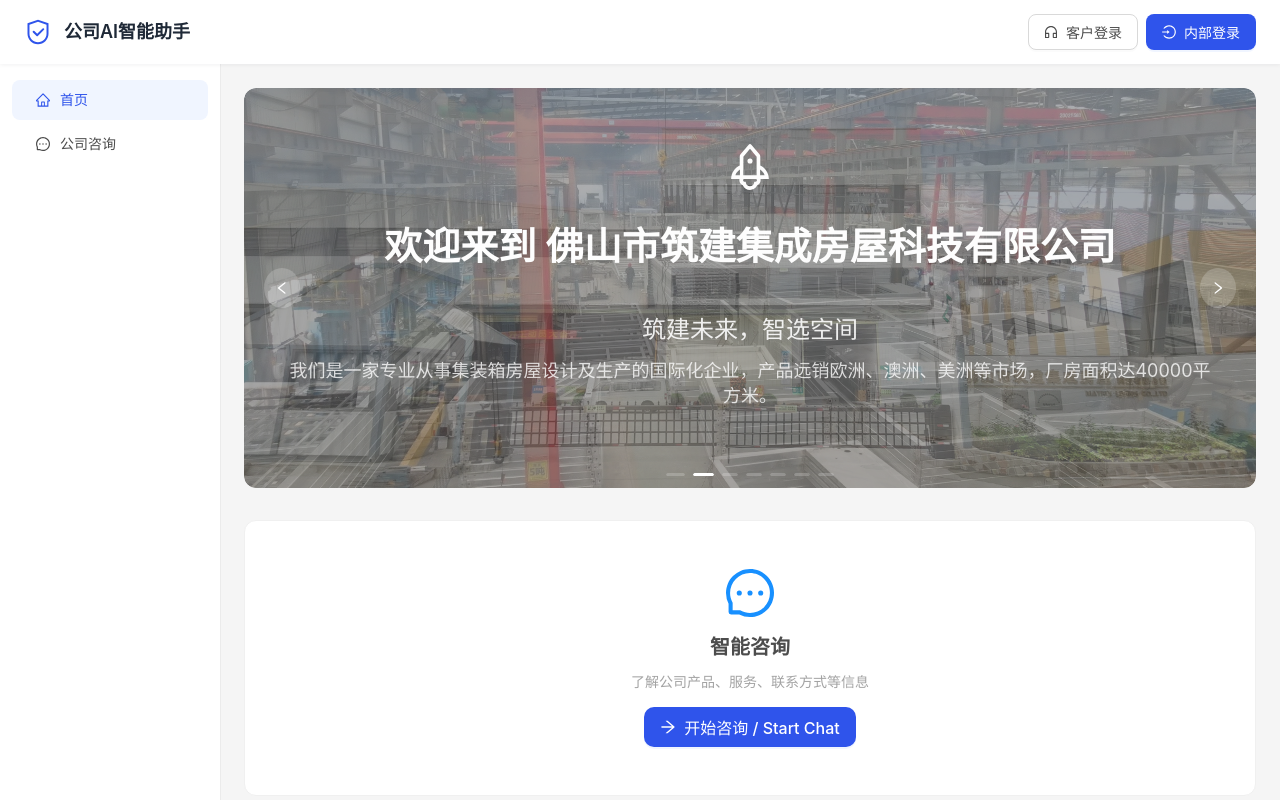
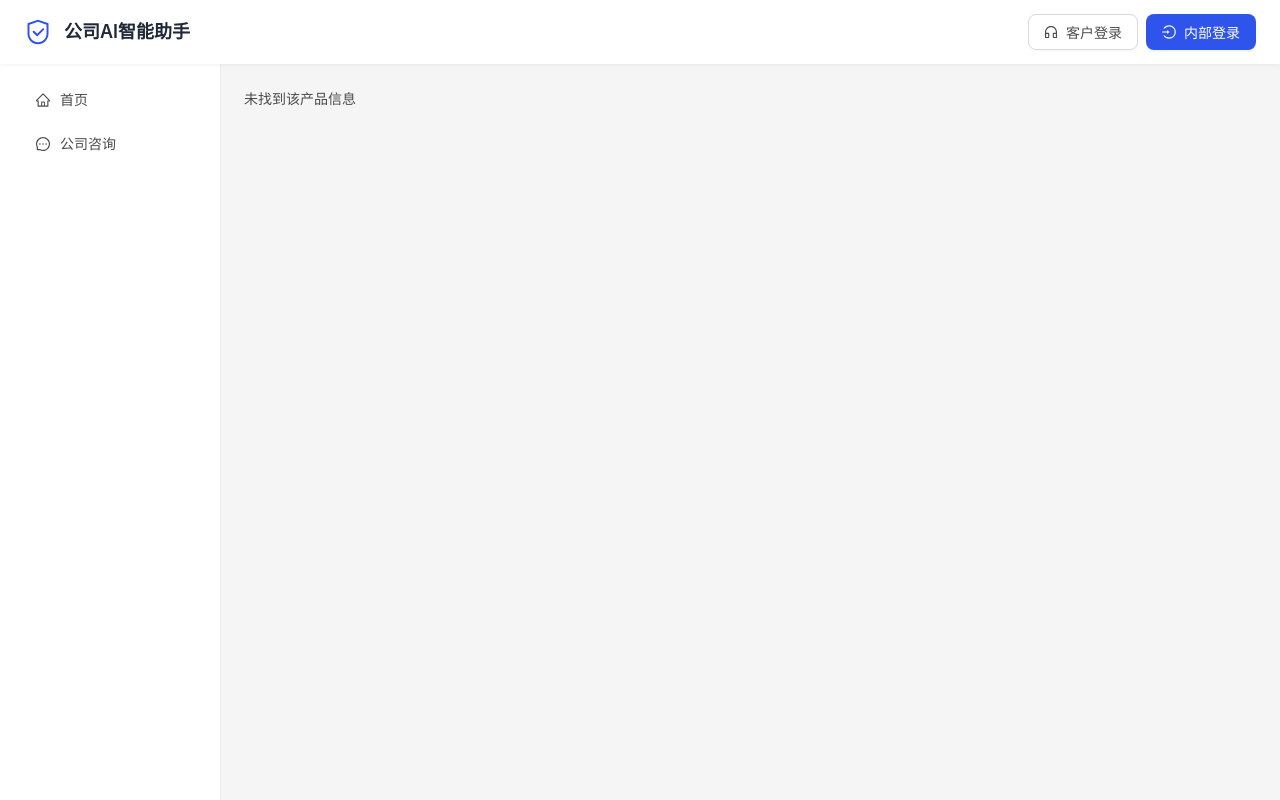
Before and after one commit to amike42w-sys/company-ai, a React (Vite) app: page /product/1 in a window 1280 px wide. Before the commit this address led to /. Shown: the top 800 px of the page. Built offline with nearby package versions, Linux system fonts and the light colour scheme.

Commit message:
feat: 实现核心产品点击进入图文详情页功能

```diff
--- a/src/App.tsx
+++ b/src/App.tsx
@@ -12,6 +12,7 @@ import SupplierCertificateManager from './components/Supplier/SupplierCertificat
 import ChatMonitor from './components/Admin/ChatMonitor'
 import Login from './components/Auth/Login'
 import ProfilePage from './components/Auth/ProfilePage'
+import ProductDetail from './pages/ProductDetail'
 import ProtectedRoute from './components/Auth/ProtectedRoute'
 
 function App() {
@@ -25,6 +26,7 @@ function App() {
         <Route path="/" element={<MainLayout />}>
           <Route index element={<HomePage />} />
           <Route path="public-chat" element={<PublicChat />} />
+          <Route path="product/:id" element={<ProductDetail />} />
           <Route
             path="analysis"
             element={
--- a/src/components/Home/HomePage.tsx
+++ b/src/components/Home/HomePage.tsx
@@ -191,9 +191,13 @@ const HomePage: React.FC = () => {
       <div className={styles.section}>
         <Title level={4}>核心产品</Title>
         <Row gutter={[16, 16]}>
-          {companyInfo.products.map((product, index) => (
-            <Col xs={24} sm={12} lg={6} key={index}>
-              <Card className={styles.productCard} hoverable>
+          {companyInfo.products.map((product) => (
+            <Col xs={24} sm={12} lg={6} key={product.id}>
+              <Card
+                className={styles.productCard}
+                hoverable
+                onClick={() => navigate(`/product/${product.id}`)} // 点击跳转
+              >
                 <div className={styles.productIcon}>{product.icon}</div>
                 <div className={styles.productName}>{product.name}</div>
                 <div className={styles.productSlogan}>{product.slogan}</div>
--- a/src/data/companyInfo.ts
+++ b/src/data/companyInfo.ts
@@ -16,28 +16,76 @@ export const companyInfo = {
 
   products: [
     {
+      id: 'container-house',
       name: '集装箱房屋',
       slogan: '模块化集成，7天快速交付',
       description: '模块化设计，快速搭建，坚固耐用，可用于临时宿舍、办公、民宿等场景，工厂预制率高，交付周期短。',
       icon: '🏠',
+      detailInfo: {
+        title: '福田博园小学 / Futian Expo Garden Primary School',
+        images: ['/images/products/school1.jpg', '/images/products/school2.jpg'],
+        stats: [
+          { label: 'MiC数量', value: '145个' },
+          { label: '设计层数', value: '3层' },
+          { label: '总建筑占地面积', value: '3066㎡' }
+        ],
+        descZh: '学校配备有标准教室、专业教室、办公室、阅览室等设施，采用模块化集成建筑技术，7天快速交付，满足紧急教育需求。',
+        descEn: 'The school is equipped with standard classrooms, professional classrooms, offices, reading rooms and other facilities, using modular integrated building technology, 7 days fast delivery, to meet emergency educational needs.'
+      }
     },
     {
+      id: 'mobile-board-house',
       name: '活动板房',
       slogan: '灵活组合，经济实用',
       description: '灵活组合，经济实用，环保节能，适用于工地临建、临时展厅、应急安置等，可重复拆装利用。',
       icon: '🏢',
+      detailInfo: {
+        title: '建筑工地临时办公区 / Construction Site Temporary Office Area',
+        images: ['/images/products/office1.jpg', '/images/products/office2.jpg'],
+        stats: [
+          { label: '建筑面积', value: '800㎡' },
+          { label: '搭建周期', value: '3天' },
+          { label: '使用年限', value: '10年以上' }
+        ],
+        descZh: '为建筑工地提供临时办公、住宿解决方案，灵活组合，经济实用，环保节能，可重复拆装利用，满足工地临时需求。',
+        descEn: 'Provide temporary office and accommodation solutions for construction sites, flexible combination, economical and practical, environmentally friendly and energy-saving, can be repeatedly disassembled and reused to meet temporary construction site needs.'
+      }
     },
     {
+      id: 'steel-structure-villa',
       name: '钢结构别墅',
       slogan: '轻钢结构豪宅，抗震宜居可定制',
       description: '轻钢结构主体，抗震防风，舒适宜居，符合欧洲建筑标准，可定制化设计为高端住宅、度假民宿。',
       icon: '🏡',
+      detailInfo: {
+        title: '高端度假别墅 / High-end Holiday Villa',
+        images: ['/images/products/villa1.jpg', '/images/products/villa2.jpg'],
+        stats: [
+          { label: '建筑面积', value: '350㎡' },
+          { label: '抗震等级', value: '8级' },
+          { label: '节能标准', value: 'A+级' }
+        ],
+        descZh: '采用轻钢结构主体，抗震防风，舒适宜居，符合欧洲建筑标准，可定制化设计为高端住宅、度假民宿，美观大方，节能环保。',
+        descEn: 'Using light steel structure main body, earthquake-resistant and wind-resistant, comfortable and livable, in line with European building standards, can be customized as high-end residential, holiday homestay, beautiful and generous, energy-saving and environmental protection.'
+      }
     },
     {
+      id: 'mobile-sentry-box',
       name: '移动岗亭',
       slogan: '定制化设计，部署灵活高效',
       description: '定制化设计，功能齐全，移动便捷，可作为保安岗、收费亭、便民服务站等，部署灵活高效。',
       icon: '🚧',
+      detailInfo: {
+        title: '智能安防岗亭 / Intelligent Security Sentry Box',
+        images: ['/images/products/sentry1.jpg', '/images/products/sentry2.jpg'],
+        stats: [
+          { label: '尺寸', value: '2.5m×2.5m' },
+          { label: '重量', value: '1.2吨' },
+          { label: '部署时间', value: '2小时' }
+        ],
+        descZh: '定制化设计，功能齐全，移动便捷，可作为保安岗、收费亭、便民服务站等，部署灵活高效，满足多种场景需求。',
+        descEn: 'Customized design, full-featured, mobile and convenient, can be used as security posts, toll booths, convenient service stations, etc., flexible and efficient deployment to meet a variety of scene needs.'
+      }
     },
   ],
 
--- /dev/null
+++ b/src/pages/ProductDetail.module.css
@@ -0,0 +1,22 @@
+.detailCard {
+  border-radius: 12px;
+  box-shadow: 0 4px 16px rgba(0, 0, 0, 0.1);
+}
+
+.statsBox {
+  background: #f5f5f5;
+  padding: 20px;
+  border-radius: 8px;
+  margin-bottom: 20px;
+}
+
+@media (max-width: 768px) {
+  .detailCard {
+    margin: 0 -16px;
+    border-radius: 0;
+  }
+
+  .statsBox {
+    padding: 16px;
+  }
+}
--- /dev/null
+++ b/src/pages/ProductDetail.tsx
@@ -0,0 +1,54 @@
+import React from 'react';
+import { useParams, useNavigate } from 'react-router-dom';
+import { Card, Button, Row, Col, Typography, Space, Divider } from 'antd';
+import { ArrowLeftOutlined } from '@ant-design/icons';
+import { companyInfo } from '../data/companyInfo';
+import styles from './ProductDetail.module.css';
+
+const { Title, Text, Paragraph } = Typography;
+
+const ProductDetail: React.FC = () => {
+  const { id } = useParams<{ id: string }>();
+  const navigate = useNavigate();
+  const product = companyInfo.products.find(p => p.id === id);
+
+  if (!product) return <div>未找到该产品信息</div>;
+
+  const { detailInfo } = product;
+
+  return (
+    <div style={{ padding: '24px', maxWidth: '1200px', margin: '0 auto' }}>
+      <Button icon={<ArrowLeftOutlined />} onClick={() => navigate(-1)} style={{ marginBottom: 20 }}>
+        返回首页
+      </Button>
+
+      <Card className={styles.detailCard}>
+        <Title level={2}>{detailInfo.title}</Title>
+
+        <Row gutter={[24, 24]}>
+          {/* 左侧大图 */}
+          <Col xs={24} md={14}>
+            <img src={detailInfo.images[0]} alt="project" style={{ width: '100%', borderRadius: '8px' }} />
+          </Col>
+
+          {/* 右侧参数和介绍 */}
+          <Col xs={24} md={10}>
+            <div className={styles.statsBox}>
+              {detailInfo.stats.map((item, index) => (
+                <div key={index} style={{ marginBottom: '12px' }}>
+                  <Text strong style={{ fontSize: '16px' }}>{item.label}：</Text>
+                  <Text style={{ fontSize: '16px' }}>{item.value}</Text>
+                </div>
+              ))}
+            </div>
+            <Divider />
+            <Paragraph style={{ fontSize: '15px' }}>{detailInfo.descZh}</Paragraph>
+            <Paragraph type="secondary" style={{ fontSize: '14px' }}>{detailInfo.descEn}</Paragraph>
+          </Col>
+        </Row>
+      </Card>
+    </div>
+  );
+};
+
+export default ProductDetail;
```
